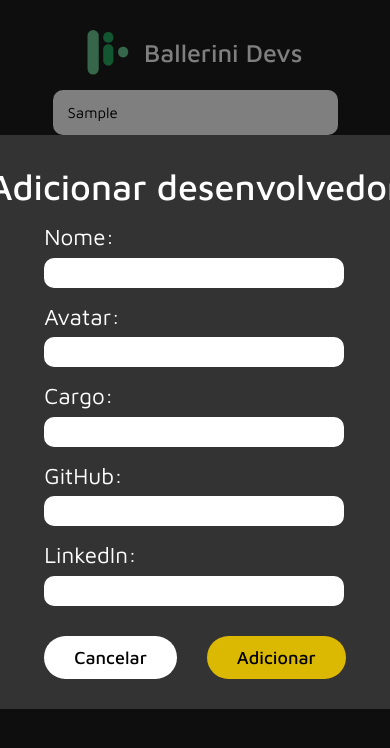
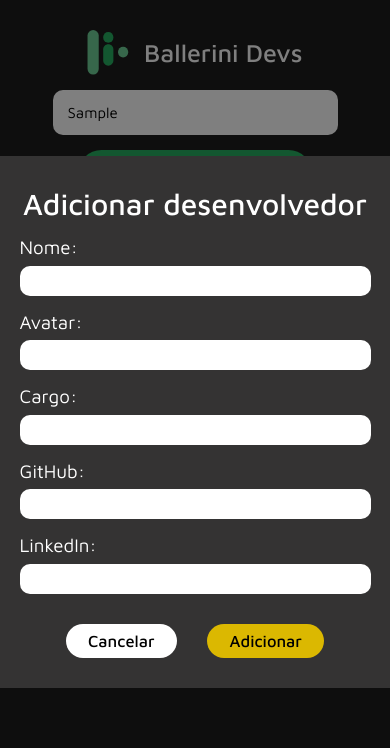
Before and after one commit to willperes/desafio-react-ballerini, a Next.js app: page /devs in a window 390 px wide. Both pictures are taken after typing "Sample" into the empty fields and a click on the button "Adicionar Desenvolvedor". Shown: the top 748 px of the page. Built offline with nearby package versions, Linux system fonts and the light colour scheme.

Commit message:
Responsividade aprimorada em todas as páginas

```diff
--- a/package.json
+++ b/package.json
@@ -8,6 +8,10 @@
     "lint": "next lint"
   },
   "dependencies": {
+    "@emotion/react": "^11.7.1",
+    "@emotion/styled": "^11.6.0",
+    "@mui/material": "^5.4.2",
+    "@mui/styled-engine-sc": "^5.4.2",
     "next": "12.0.10",
     "nprogress": "^0.2.0",
     "react": "17.0.2",
@@ -15,6 +19,7 @@
     "react-hook-form": "^7.27.0",
     "react-icons": "^4.3.1",
     "react-modal": "^3.14.4",
+    "react-spring": "^9.4.3",
     "styled-components": "^5.3.3"
   },
   "devDependencies": {
--- a/src/components/AddDeveloperModal/index.tsx
+++ b/src/components/AddDeveloperModal/index.tsx
@@ -1,9 +1,14 @@
+import { forwardRef } from "react";
+
 import { useModal } from "../../hooks/useModal";
 import { useForm } from 'react-hook-form';
 
-import Modal from 'react-modal';
-import { ModalContent } from "./styles";
+import { ModalWrapper } from "./styles";
 import { useDevs } from "../../hooks/useDevs";
+
+import Backdrop from '@mui/material/Backdrop';
+import { Box, Modal } from "@mui/material";
+import { useSpring, animated } from 'react-spring';
 
 interface FormData {
     nome: string;
@@ -13,52 +18,102 @@ interface FormData {
     linkedin: string;
 }
 
+interface FadeProps {
+    children?: React.ReactElement;
+    in: boolean;
+    onEnter?: () => {};
+    onExited?: () => {};
+}
+
+const Fade = forwardRef<HTMLDivElement, FadeProps>(function Fade(props, ref) {
+    const { in: open, children, onEnter, onExited, ...other } = props;
+    const style = useSpring({
+        from: { opacity: 0 },
+        to: { opacity: open ? 1 : 0 },
+        onStart: () => {
+            if (open && onEnter) {
+                onEnter();
+            }
+        },
+        onRest: () => {
+            if (!open && onExited) {
+                onExited();
+            }
+        },
+    });
+
+    return (
+        <animated.div ref={ref} style={style} className="add-dev-modal" {...other}>
+            {children}
+        </animated.div>
+    );
+});
+
 export function AddDeveloperModal() {
     const { isAddModalOpen, closeAddModal } = useModal();
     const { register, reset, handleSubmit, formState: { errors } } = useForm<FormData>();
     const { handleAddDev } = useDevs();
 
-    function handleCloseModal() {
-        reset({ nome: '', cargo: '', avatar: '', github: '', linkedin: ''});
+    function handleCloseModal(event: React.MouseEvent<HTMLButtonElement>) {
+        event.preventDefault();
+        reset({ nome: '', cargo: '', avatar: '', github: '', linkedin: '' });
         closeAddModal();
     }
 
     return (
         <Modal
-            isOpen={isAddModalOpen}
-            onRequestClose={handleCloseModal}
-            overlayClassName="react-modal-overlay"
-            className="react-add-modal-content"
-            ariaHideApp={false}
+            aria-labelledby="spring-modal-title"
+            aria-describedby="spring-modal-description"
+            open={isAddModalOpen}
+            onClose={handleCloseModal}
+            closeAfterTransition
+            BackdropComponent={Backdrop}
+            BackdropProps={{
+                timeout: 500,
+            }}
         >
-            <ModalContent>
+            <Fade in={isAddModalOpen}>
+                <ModalWrapper>
+                    <Box className="add-modal-box">
                         <h1>Adicionar desenvolvedor</h1>
                         <form onSubmit={handleSubmit((data) => {
                             handleAddDev(data);
-                    reset({ nome: '', cargo: '', avatar: '', github: '', linkedin: ''});
+                            reset({ nome: '', cargo: '', avatar: '', github: '', linkedin: '' });
                             closeAddModal();
                         })}>
+                            <span className='add-modal-form-section'>
                                 <label>Nome:</label>
                                 <input type="text" {...register("nome", { required: 'Este campo é obrigatório.' })} />
                                 <p>{errors.nome?.message}</p>
+                            </span>
+                            <span className='add-modal-form-section'>
                                 <label>Avatar:</label>
                                 <input type="text" {...register("avatar", { required: 'Este campo é obrigatório.' })} />
                                 <p>{errors.avatar?.message}</p>
+                            </span>
+                            <span className='add-modal-form-section'>
                                 <label>Cargo:</label>
                                 <input type="text" {...register("cargo", { required: 'Este campo é obrigatório.' })} />
                                 <p>{errors.cargo?.message}</p>
+                            </span>
+                            <span className='add-modal-form-section'>
                                 <label>GitHub:</label>
                                 <input type="text" {...register("github", { required: 'Este campo é obrigatório.' })} />
                                 <p>{errors.github?.message}</p>
+                            </span>
+                            <span className='add-modal-form-section'>
                                 <label>LinkedIn:</label>
                                 <input type="text" {...register("linkedin", { required: 'Este campo é obrigatório.' })} />
                                 <p>{errors.nome?.message}</p>
+                            </span>
                             <div className="add-dev-modal-buttons">
-                        <button onClick={handleCloseModal}>Cancelar</button>
+                                <button onClick={e => handleCloseModal(e)}>Cancelar</button>
                                 <button type="submit">Adicionar</button>
                             </div>
                         </form>
-            </ModalContent>
+                    </Box>
+                </ModalWrapper>
+            </Fade>
         </Modal>
     );
 }
--- a/src/components/AddDeveloperModal/styles.ts
+++ b/src/components/AddDeveloperModal/styles.ts
@@ -1,22 +1,32 @@
 import styled from "styled-components";
 
-export const ModalContent = styled.div`
+export const ModalWrapper = styled.div`
+    display: flex;
+    align-items: center;
+    justify-content: center;
+    height: 100%;
+    width: 100%;
+
+    .add-modal-box {
         display: flex;
         flex-direction: column;
         align-items: center;
-    justify-content: center;
-    height: 100%;
-    padding: 2rem 0;
-    width: 31rem;
+
         background: #343333;
+        padding: 2rem;
 
         h1 {
             font-size: 2.4rem;
             font-weight: 500;
             color: white;
+            text-align: center;
         }
 
         form {
+            display: flex;
+            flex-direction: column;
+
+            span {
                 display: flex;
                 flex-direction: column;
 
@@ -41,6 +51,7 @@ export const ModalContent = styled.div`
                 p {
                     color: #C31E1E;
                 }
+            }
 
             .add-dev-modal-buttons {
                 display: flex;
@@ -62,26 +73,32 @@ export const ModalContent = styled.div`
                 }
             }
         }
-`
-
-export const Buttons = styled.div`
-    display: flex;
-    gap: 4.25rem;
-    margin-top: 3rem;
-
-    button {
-        color: black;
-        font-size: 1.25rem;
-        font-weight: 500;
-
-        padding: .5rem 1.25rem;
     }
 
-    .add-dev-modal-cancel {
-        background: #FFFFFF;
+    @media screen and (max-width: 475px) {
+        .add-modal-box {
+            h1 {
+                font-size: 2rem;
             }
 
-    .add-dev-modal-add {
-        background: #27AE60;
+            form {
+                span {
+                    label {
+                        font-size: 1.25rem;
+                    }
+
+                    input {
+                        width: 90vw;
+                    }
+                }
+
+                .add-dev-modal-buttons {
+                    button {
+                        padding: .5rem 1.5rem;
+                        font-size: 1.1rem;
+                    }
+                }
+            }
+        }
     }
 `
--- a/src/components/DeleteDeveloperModal/index.tsx
+++ b/src/components/DeleteDeveloperModal/index.tsx
@@ -1,8 +1,43 @@
+import { forwardRef } from "react";
+
 import { useModal } from "../../hooks/useModal";
 
-import Modal from 'react-modal';
-import { ModalContent } from "./styles";
+import { ModalWrapper } from "./styles";
 import { useDevs } from "../../hooks/useDevs";
+import { animated, useSpring } from "react-spring";
+import Backdrop from '@mui/material/Backdrop';
+import { Box, Modal } from "@mui/material";
+
+interface FadeProps {
+    children?: React.ReactElement;
+    in: boolean;
+    onEnter?: () => {};
+    onExited?: () => {};
+}
+
+const Fade = forwardRef<HTMLDivElement, FadeProps>(function Fade(props, ref) {
+    const { in: open, children, onEnter, onExited, ...other } = props;
+    const style = useSpring({
+        from: { opacity: 0 },
+        to: { opacity: open ? 1 : 0 },
+        onStart: () => {
+            if (open && onEnter) {
+                onEnter();
+            }
+        },
+        onRest: () => {
+            if (!open && onExited) {
+                onExited();
+            }
+        },
+    });
+
+    return (
+        <animated.div ref={ref} style={style} className="add-dev-modal" {...other}>
+            {children}
+        </animated.div>
+    );
+});
 
 export function DeleteDeveloperModal() {
     const { isDeleteModalOpen, closeDeleteModal } = useModal();
@@ -10,13 +45,19 @@ export function DeleteDeveloperModal() {
 
     return (
         <Modal
-            isOpen={isDeleteModalOpen}
-            onRequestClose={closeDeleteModal}
-            overlayClassName="react-modal-overlay"
-            className="react-add-modal-content"
-            ariaHideApp={false}
+            aria-labelledby="spring-modal-title"
+            aria-describedby="spring-modal-description"
+            open={isDeleteModalOpen}
+            onClose={closeDeleteModal}
+            closeAfterTransition
+            BackdropComponent={Backdrop}
+            BackdropProps={{
+                timeout: 500,
+            }}
         >
-            <ModalContent>
+            <Fade in={isDeleteModalOpen}>
+                <ModalWrapper>
+                    <Box className="add-modal-box">
                         <h1>Deletar desenvolvedor</h1>
                         <p>Tem certeza que deseja deletar este desenvolvedor?</p>
                         <div className="delete-dev-modal-buttons">
@@ -29,7 +70,9 @@ export function DeleteDeveloperModal() {
                                 closeDeleteModal();
                             }} >Deletar</button>
                         </div>
-            </ModalContent>
+                    </Box>
+                </ModalWrapper>
+            </Fade>
         </Modal>
     );
 }
--- a/src/components/DeleteDeveloperModal/styles.ts
+++ b/src/components/DeleteDeveloperModal/styles.ts
@@ -1,14 +1,19 @@
 import styled from "styled-components";
 
-export const ModalContent = styled.div`
+export const ModalWrapper = styled.div`
+    display: flex;
+    align-items: center;
+    justify-content: center;
+    height: 100%;
+    width: 30rem;
+
+    .add-modal-box {
         display: flex;
         flex-direction: column;
         align-items: center;
-    justify-content: center;
-    height: 100%;
-    padding: 2rem 0;
-    width: 25rem;
+
         background: #343333;
+        padding: 2rem;
 
         h1 {
             font-size: 2rem;
@@ -49,4 +54,9 @@ export const ModalContent = styled.div`
                 background: #C31E1E;
             }
         }
+    }
+
+    @media screen and (max-width: 475px) {
+        width: 100%;
+    }
 `
--- a/src/components/EditDeveloperModal/index.tsx
+++ b/src/components/EditDeveloperModal/index.tsx
@@ -1,9 +1,14 @@
+import { forwardRef } from "react";
+
 import { useModal } from "../../hooks/useModal";
 import { useForm } from 'react-hook-form';
 
-import Modal from 'react-modal';
-import { ModalContent } from "./styles";
+import { ModalWrapper } from "./styles";
 import { useDevs } from "../../hooks/useDevs";
+
+import Backdrop from '@mui/material/Backdrop';
+import { Box, Modal } from "@mui/material";
+import { useSpring, animated } from 'react-spring';
 
 interface FormData {
     nome: string;
@@ -13,52 +18,102 @@ interface FormData {
     linkedin: string;
 }
 
+interface FadeProps {
+    children?: React.ReactElement;
+    in: boolean;
+    onEnter?: () => {};
+    onExited?: () => {};
+}
+
+const Fade = forwardRef<HTMLDivElement, FadeProps>(function Fade(props, ref) {
+    const { in: open, children, onEnter, onExited, ...other } = props;
+    const style = useSpring({
+        from: { opacity: 0 },
+        to: { opacity: open ? 1 : 0 },
+        onStart: () => {
+            if (open && onEnter) {
+                onEnter();
+            }
+        },
+        onRest: () => {
+            if (!open && onExited) {
+                onExited();
+            }
+        },
+    });
+
+    return (
+        <animated.div ref={ref} style={style} className="add-dev-modal" {...other}>
+            {children}
+        </animated.div>
+    );
+});
+
 export function EditDeveloperModal() {
     const { isEditModalOpen, closeEditModal } = useModal();
     const { register, reset, handleSubmit, formState: { errors } } = useForm<FormData>();
     const { handleEditDev } = useDevs();
 
-    function handleCloseModal() {
-        reset({ nome: '', cargo: '', avatar: '', github: '', linkedin: ''});
+    function handleCloseModal(event: React.MouseEvent<HTMLButtonElement>) {
+        event.preventDefault();
+        reset({ nome: '', cargo: '', avatar: '', github: '', linkedin: '' });
         closeEditModal();
     }
 
     return (
         <Modal
-            isOpen={isEditModalOpen}
-            onRequestClose={handleCloseModal}
-            overlayClassName="react-modal-overlay"
-            className="react-add-modal-content"
-            ariaHideApp={false}
+            aria-labelledby="spring-modal-title"
+            aria-describedby="spring-modal-description"
+            open={isEditModalOpen}
+            onClose={handleCloseModal}
+            closeAfterTransition
+            BackdropComponent={Backdrop}
+            BackdropProps={{
+                timeout: 500,
+            }}
         >
-            <ModalContent>
+            <Fade in={isEditModalOpen}>
+                <ModalWrapper>
+                    <Box className="edit-modal-box">
                         <h1>Editar desenvolvedor</h1>
                         <form onSubmit={handleSubmit((data) => {
                             handleEditDev(data);
-                    reset({ nome: '', cargo: '', avatar: '', github: '', linkedin: ''});
+                            reset({ nome: '', cargo: '', avatar: '', github: '', linkedin: '' });
                             closeEditModal();
                         })}>
+                            <span>
                                 <label>Nome:</label>
                                 <input type="text" {...register("nome", { required: 'Este campo é obrigatório.' })} />
                                 <p>{errors.nome?.message}</p>
+                            </span>
+                            <span>
                                 <label>Avatar:</label>
                                 <input type="text" {...register("avatar", { required: 'Este campo é obrigatório.' })} />
                                 <p>{errors.avatar?.message}</p>
+                            </span>
+                            <span>
                                 <label>Cargo:</label>
                                 <input type="text" {...register("cargo", { required: 'Este campo é obrigatório.' })} />
                                 <p>{errors.cargo?.message}</p>
+                            </span>
+                            <span>
                                 <label>GitHub:</label>
                                 <input type="text" {...register("github", { required: 'Este campo é obrigatório.' })} />
                                 <p>{errors.github?.message}</p>
+                            </span>
+                            <span>
                                 <label>LinkedIn:</label>
                                 <input type="text" {...register("linkedin", { required: 'Este campo é obrigatório.' })} />
                                 <p>{errors.nome?.message}</p>
-                    <div className="add-dev-modal-buttons">
-                        <button onClick={handleCloseModal}>Cancelar</button>
+                            </span>
+                            <div className="edit-dev-modal-buttons">
+                                <button onClick={e => handleCloseModal(e)}>Cancelar</button>
                                 <button type="submit">Editar</button>
                             </div>
                         </form>
-            </ModalContent>
+                    </Box>
+                </ModalWrapper>
+            </Fade>
         </Modal>
     );
 }
--- a/src/components/EditDeveloperModal/styles.ts
+++ b/src/components/EditDeveloperModal/styles.ts
@@ -1,22 +1,32 @@
 import styled from "styled-components";
 
-export const ModalContent = styled.div`
+export const ModalWrapper = styled.div`
+    display: flex;
+    align-items: center;
+    justify-content: center;
+    height: 100%;
+    width: 100%;
+
+    .edit-modal-box {
         display: flex;
         flex-direction: column;
         align-items: center;
-    justify-content: center;
-    height: 100%;
-    padding: 2rem 0;
-    width: 31rem;
+
         background: #343333;
+        padding: 2rem;
 
         h1 {
             font-size: 2.4rem;
             font-weight: 500;
             color: white;
+            text-align: center;
         }
 
         form {
+            display: flex;
+            flex-direction: column;
+
+            span {
                 display: flex;
                 flex-direction: column;
 
@@ -41,8 +51,9 @@ export const ModalContent = styled.div`
                 p {
                     color: #C31E1E;
                 }
+            }
 
-        .add-dev-modal-buttons {
+            .edit-dev-modal-buttons {
                 display: flex;
                 justify-content: center;
                 gap: 2rem;
@@ -62,26 +73,32 @@ export const ModalContent = styled.div`
                 }
             }
         }
-`
-
-export const Buttons = styled.div`
-    display: flex;
-    gap: 4.25rem;
-    margin-top: 3rem;
-
-    button {
-        color: black;
-        font-size: 1.25rem;
-        font-weight: 500;
-
-        padding: .5rem 1.25rem;
     }
 
-    .add-dev-modal-cancel {
-        background: #FFFFFF;
+    @media screen and (max-width: 475px) {
+        .edit-modal-box {
+            h1 {
+                font-size: 2rem;
             }
 
-    .add-dev-modal-add {
-        background: #27AE60;
+            form {
+                span {
+                    label {
+                        font-size: 1.25rem;
+                    }
+
+                    input {
+                        width: 90vw;
+                    }
+                }
+
+                .edit-dev-modal-buttons {
+                    button {
+                        padding: .5rem 1.5rem;
+                        font-size: 1.1rem;
+                    }
+                }
+            }
+        }
     }
 `
--- a/src/components/Hero/index.tsx
+++ b/src/components/Hero/index.tsx
@@ -2,9 +2,9 @@ import Link from "next/link";
 import { CustomButton } from "../CustomButton";
 import { HeroContainer, Content, ImageWrapper, Wrapper } from "./styles";
 
-export function Hero() {
+export function Hero(props: React.HTMLAttributes<HTMLDivElement>) {
     return (
-        <HeroContainer>
+        <HeroContainer className={props.className}>
             <Wrapper>
                 <Content>
                     <h1>O maior banco de devs do Brasil</h1>
--- a/src/pages/devs.tsx
+++ b/src/pages/devs.tsx
@@ -13,7 +13,7 @@ import { CustomButton } from "../components/CustomButton";
 import { DevCard } from "../components/DevCard";
 import { Header } from "../components/Header";
 
-import { AddButtonContainer, Carousel, DevsContainer, NoDevs, Wrapper } from "../styles/pages/devs/styles";
+import { AddButtonContainer, Carousel, DevsContainer, DevsWrapper, NoDevs, Wrapper } from "../styles/pages/devs/styles";
 
 interface Devs {
     id: number;
@@ -90,7 +90,7 @@ export default function Devs() {
                 </AddButtonContainer>
                 <DevsContainer>
                     {devs && devs.length !== 0 ? (
-                        <>
+                        <DevsWrapper>
                             <GrFormPrevious
                                 className="dev-card-prev"
                                 onClick={handleLeftClick}
@@ -106,7 +106,7 @@ export default function Devs() {
                                 onClick={handleRightClick}
                                 style={(devs && devs.length) > 1 ? { display: 'block' } : { display: 'none' }}
                             />
-                        </>
+                        </DevsWrapper>
                     ) : (
                         <NoDevs>
                             <h1>Não há devs registrados :(</h1>
--- a/src/pages/index.tsx
+++ b/src/pages/index.tsx
@@ -13,7 +13,7 @@ const Home: NextPage = () => {
       <Wrapper>
         <div className="home-page-blobs" />
         <Header isSearchVisible={false} />
-        <Hero />
+        <Hero className="home-page-hero"/>
       </Wrapper>
     </>
   );
--- a/src/styles/global.ts
+++ b/src/styles/global.ts
@@ -30,17 +30,41 @@ export default createGlobalStyle`
         text-decoration: none;
     }
 
-    .react-modal-overlay {
-        background: rgba(0, 0, 0, 0.5);
-        position: fixed;
-        top: 0;
-        right: 0;
-        bottom: 0;
-        left: 0;
-        z-index: 1500;
+    .MuiModal-root {
         display: flex;
+
         justify-content: center;
         align-items: center;
-        transition: all 500ms ease-in-out;
     }
+
+    .add-dev-modal {
+        z-index: 1;
+        overflow: auto;
+        max-height: 100%;
+        overflow: scroll;
+        overflow-y: auto;
+        overflow-x: hidden;
+    }
+
+    /* ===== Scrollbar CSS ===== */
+    /* Firefox */
+    * {
+        scrollbar-width: auto;
+        scrollbar-color: #27ae60 #1D1D1D;
+    }
+
+    /* Chrome, Edge, and Safari */
+    *::-webkit-scrollbar {
+        width: 15px;
+    }
+
+    *::-webkit-scrollbar-track {
+        background: transparent;
+    }
+
+    *::-webkit-scrollbar-thumb {
+        background-color: #27ae60;
+        border-radius: 10px;
+        border: 3px solid #1D1D1D;
+  }
 `
--- a/src/styles/pages/devs/styles.ts
+++ b/src/styles/pages/devs/styles.ts
@@ -76,8 +76,12 @@ export const DevsContainer = styled.section`
     }
 
     @media screen and (max-width: 450px) {
-        padding-bottom: 4rem;
+        padding-bottom: 2rem;
     }
+`
+
+export const DevsWrapper = styled.div`
+
 `
 
 export const Carousel = styled.div`
```
Also changed, not shown: 1 other file (tests, documents, lock files or other folders). Lines whose indentation alone changed are shown as unchanged.
